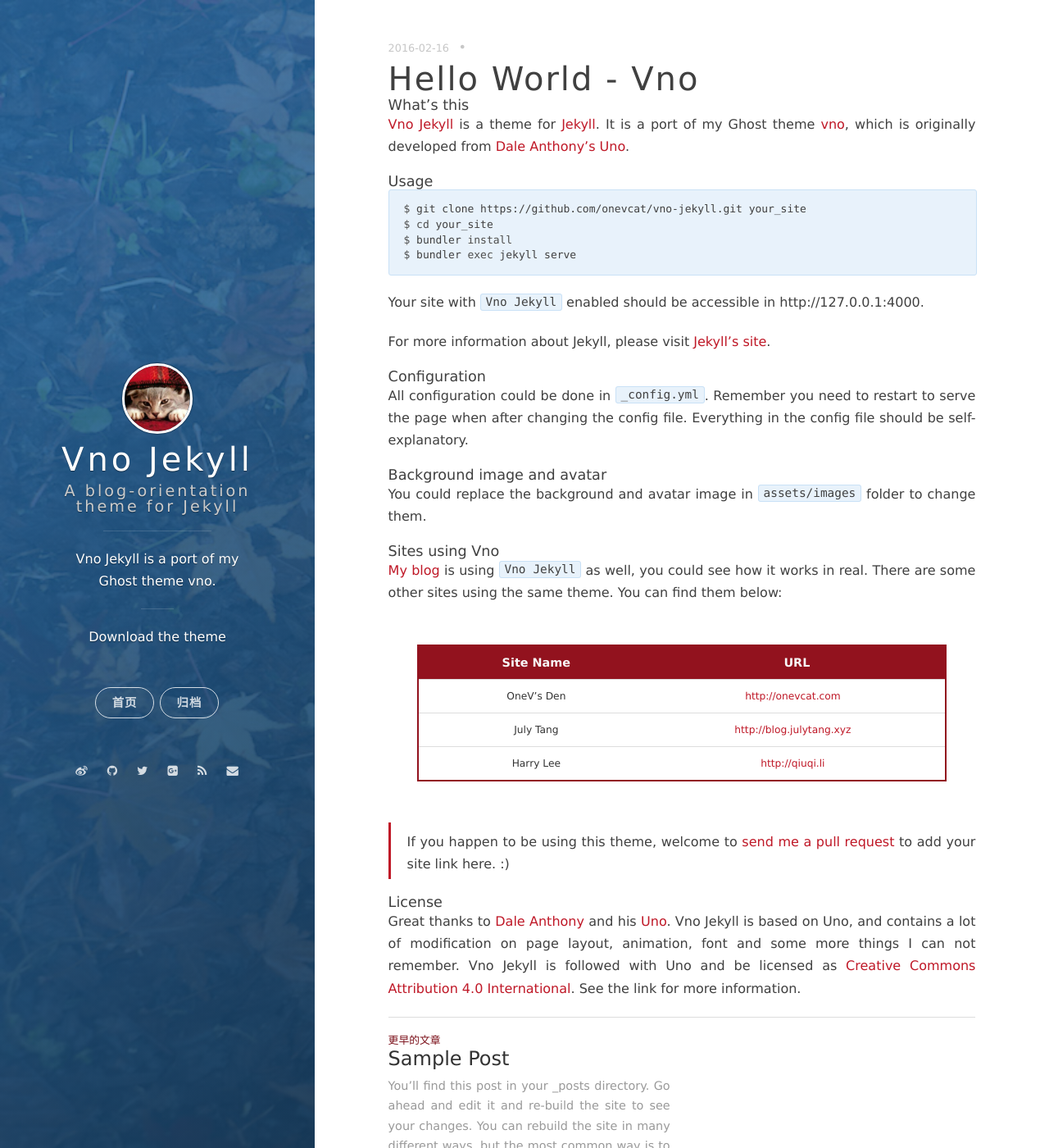
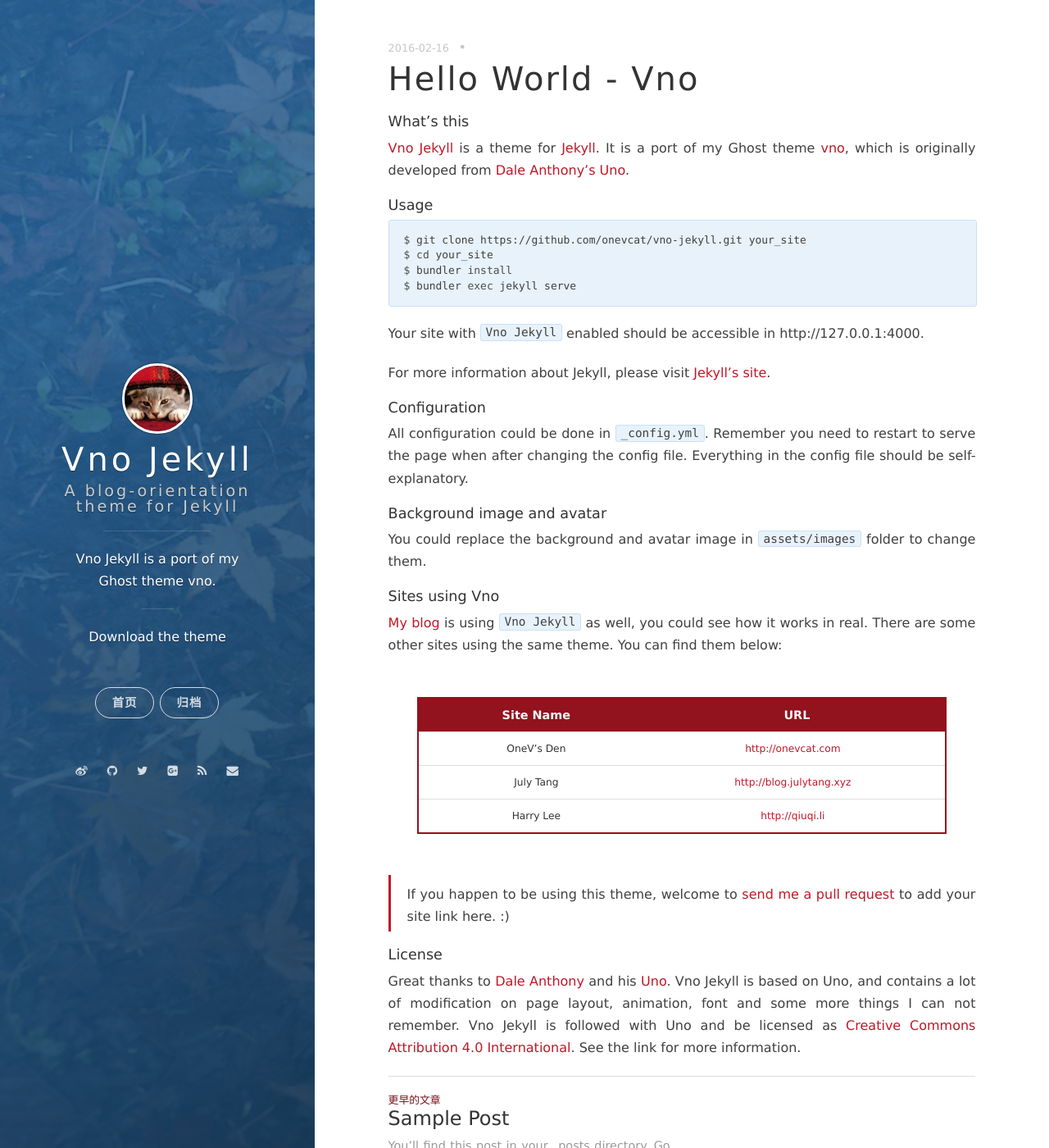
Before and after one commit to FantBoy/bearboy.github.io, a Jekyll site: the page built from _posts/2016-02-16-hello-world-vno.markdown, in a window 1280 px wide and 1400 px high. Shown: the whole window at 82% size. Built offline with Jekyll 4.4.1, drawn with Linux system fonts in a browser that asks for light colours; nearby versions of some CDN libraries; comment, search, counter and statistics services are not loaded.

```diff
--- a/_sass/global.scss
+++ b/_sass/global.scss
@@ -50,19 +50,19 @@
     margin: 10px auto;
 }
 
-//h1,
-//h2,
-//h3,
-//h4,
-//h5,
-//h5 {
-//  margin-top: 1.0em;
-//  margin-bottom: .5em;
-//  font-family: $serif-font;
-//  font-weight: lighter;
-//  color: $gray-darkest;
-//  -webkit-font-smoothing: antialiased;
-//}
+h1,
+h2,
+h3,
+h4,
+h5,
+h5 {
+  margin-top: 1.0em;
+  margin-bottom: .5em;
+  font-family: $serif-font;
+  font-weight: lighter;
+  color: $gray-darkest;
+  -webkit-font-smoothing: antialiased;
+}
 
 h1 {
   margin-top: 0;
```
